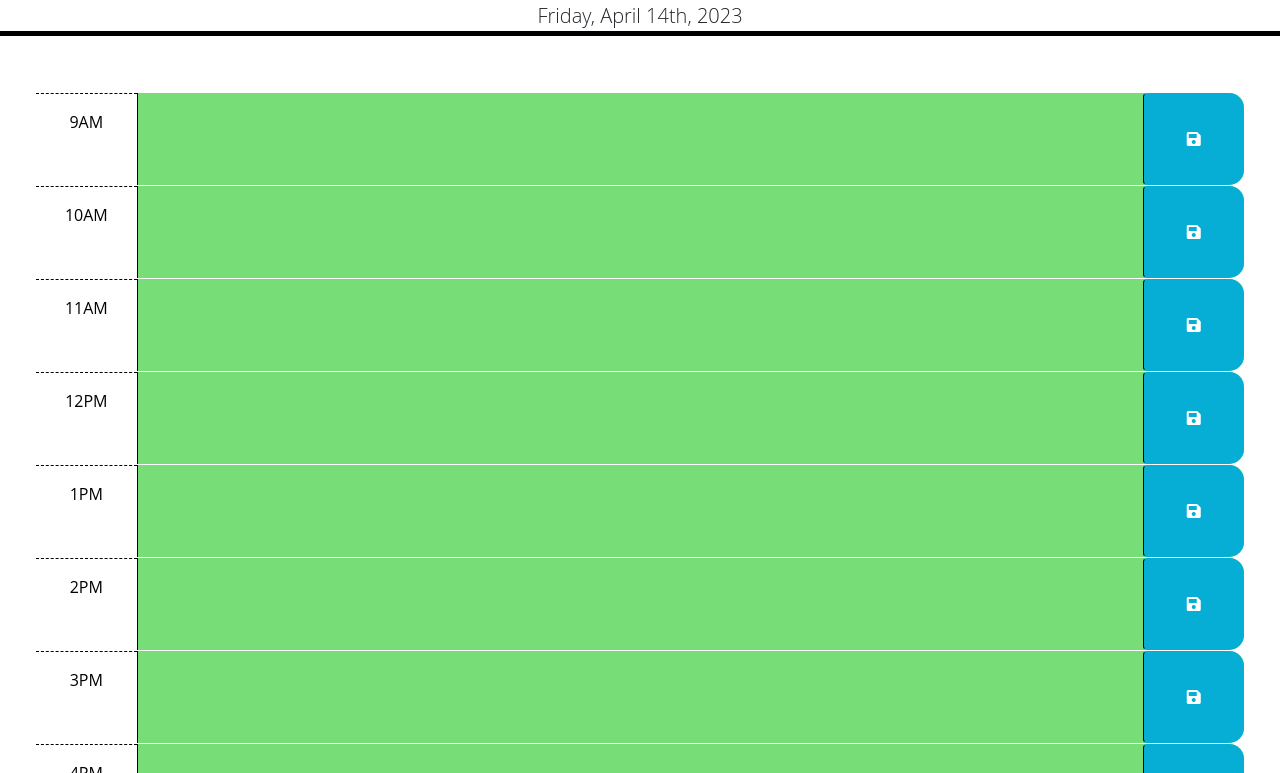
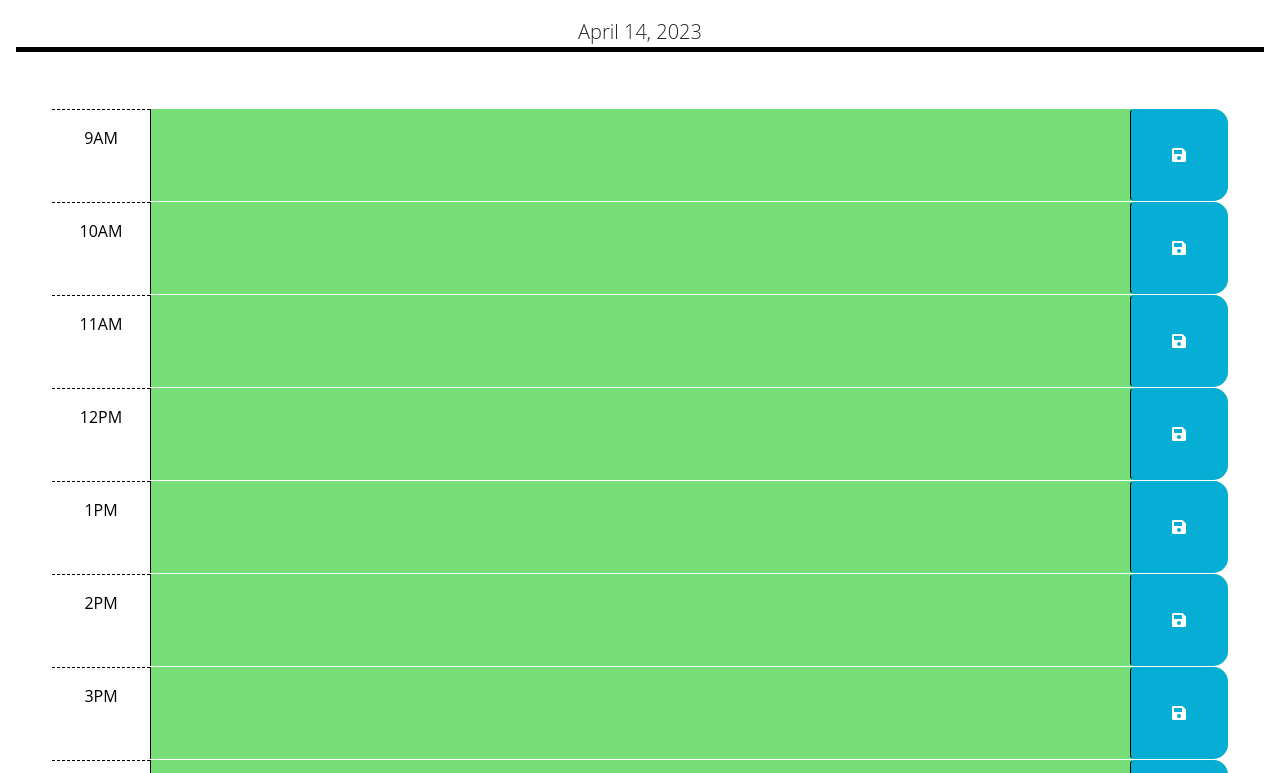
Before and after one commit to myrojoylee/day-planner-calendar-app, a website: page index.html in a window 1280 px wide. Shown: the part 130-903 px from the top of the page. Drawn offline with nearby package versions, Linux system fonts and the light colour scheme.

Commit message:
incorporated dayjs

```diff
--- a/assets/css/style.css
+++ b/assets/css/style.css
@@ -12,6 +12,7 @@ body {
   font-family: "Open Sans", sans-serif;
   font-size: 16px;
   text-align: center;
+  padding: 1em;
 }
 
 /* ~~~~~~~~~~~~~~ Header/Title Styles ~~~~~~~~~~~~ */
--- a/assets/js/script.js
+++ b/assets/js/script.js
@@ -1,31 +1,4 @@
 $(function () {
-  // =================================================
-  // Day and month arrays
-  // =================================================
-  let daysOfTheWeek = [
-    "Sunday",
-    "Monday",
-    "Tuesday",
-    "Wednesday",
-    "Thursday",
-    "Friday",
-    "Saturday",
-  ];
-
-  let monthsOfTheYear = [
-    "January",
-    "February",
-    "March",
-    "April",
-    "May",
-    "June",
-    "July",
-    "August",
-    "September",
-    "October",
-    "November",
-    "December",
-  ];
   // =================================================
   // IDs with their respective times
   // =================================================
@@ -44,16 +17,14 @@ $(function () {
   let retrieveUserEntry = [];
 
   // =================================================
-  // Time and date variables
+  // Time and date variables using dayjs
   // =================================================
-  let currentDate = new Date();
-  let currentYear = currentDate.getFullYear();
-  let currentMonth = monthsOfTheYear[currentDate.getMonth()];
-  let currentDayOfMonth = currentDate.getDate();
-  let currentDayName = daysOfTheWeek[currentDate.getDay()];
-  let currentHour = currentDate.getHours();
-  let currentMinutes = currentDate.getMinutes();
-  let currentDateInWords = `${currentMonth} ${currentDayOfMonth}, ${currentYear}`;
+  let currentYear = dayjs().$y;
+  let currentMonth = dayjs().format("MMMM");
+  let currentDayOfMonth = dayjs().$D;
+  let currentDayName = dayjs().format("dddd");
+  let currentHour = dayjs().format("HH");
+  let todaysDate = dayjs().format("MMMM D, YYYY");
 
   // =================================================
   // Info in storage appears on reload, if applicable
@@ -67,9 +38,8 @@ $(function () {
       JSON.stringify(retrieveUserEntry)
     );
 
-    // only display events from the current day
     $.each(retrieveUserEntry, function (key, value) {
-      if (value.day === currentDateInWords) {
+      if (value.day === todaysDate) {
         let entryHourId = `#${value.hour}`;
         $(entryHourId).find("textarea").text(value.event);
       }
@@ -79,27 +49,7 @@ $(function () {
   // =================================================
   // writing current date at the top of page
   // =================================================
-  if (currentDayOfMonth > 3 && currentDayOfMonth != 23) {
-    $("#currentDay").text(
-      `${currentDayName}, ${currentMonth} ${currentDayOfMonth}th, ${currentYear}`
-    );
-  } else if (
-    (currentDayOfMonth = 1) ||
-    (currentDayOfMonth = 21) ||
-    (currentDayOfMonth = 31)
-  ) {
-    $("#currentDay").text(
-      `${currentDayName}, ${currentMonth} ${currentDayOfMonth}st`
-    );
-  } else if ((currentDayOfMonth = 2) || (currentDayOfMonth = 22)) {
-    $("#currentDay").text(
-      `${currentDayName}, ${currentMonth} ${currentDayOfMonth}nd`
-    );
-  } else {
-    $("#currentDay").text(
-      `${currentDayName}, ${currentMonth} ${currentDayOfMonth}rd`
-    );
-  }
+  $("#currentDay").text(`${todaysDate}`);
 
   // =================================================
   // Class assignment based on time to assign color
@@ -107,26 +57,19 @@ $(function () {
   // =================================================
   $.each(timeSlot, function (key, value) {
     let idHour = value.id;
-    let toggleTextArea;
 
     if (value.hour < currentHour) {
       $(idHour).removeClass("future");
       $(idHour).removeClass("present");
       $(idHour).addClass("past");
-      // $(idHour).find("textarea").attr("disabled", "disabled");
-      // $(idHour).find("button").attr("disabled", "disabled");
     } else if (value.hour == currentHour) {
       $(idHour).removeClass("future");
       $(idHour).removeClass("past");
       $(idHour).addClass("present");
-      // $(idHour).find("textarea").removeAttr("disabled");
-      // $(idHour).find("button").removeAttr("disabled");
     } else {
       $(idHour).removeClass("present");
       $(idHour).removeClass("past");
       $(idHour).addClass("future");
-      // $(idHour).find("textarea").removeAttr("disabled");
-      // $(idHour).find("button").removeAttr("disabled");
     }
   });
 
@@ -138,19 +81,12 @@ $(function () {
     let parentElId = `#${parentEl}`;
     let textField = $(parentElId).find("textarea").val();
     let userEntry = {
-      day: currentDateInWords,
+      day: todaysDate,
       hour: parentEl,
       event: textField,
     };
+
     let entryHourId;
-
-    // $.each(timeSlot, function (key, value) {
-    //   let idHour = value.id;
-    //   if (value.hour < currentHour) {
-    //     $(idHour).find("textarea").text("pick another");
-    //     console.log("here?");
-    //   }
-    // });
 
     // retrieve existing data if it exists
     if (localStorage.getItem("day-planner-events") !== null) {
@@ -165,7 +101,7 @@ $(function () {
 
       // only display events from the current day
       $.each(retrieveUserEntry, function (key, value) {
-        if (value.day === currentDateInWords) {
+        if (value.day === todaysDate) {
           entryHourId = `#${value.hour}`;
           $(entryHourId).find("textarea").text(value.event);
         }
--- /dev/null
+++ b/package.json
@@ -0,0 +1,5 @@
+{
+  "dependencies": {
+    "dayjs": "^1.11.7"
+  }
+}
```
Also changed, not shown: 1 other file.
